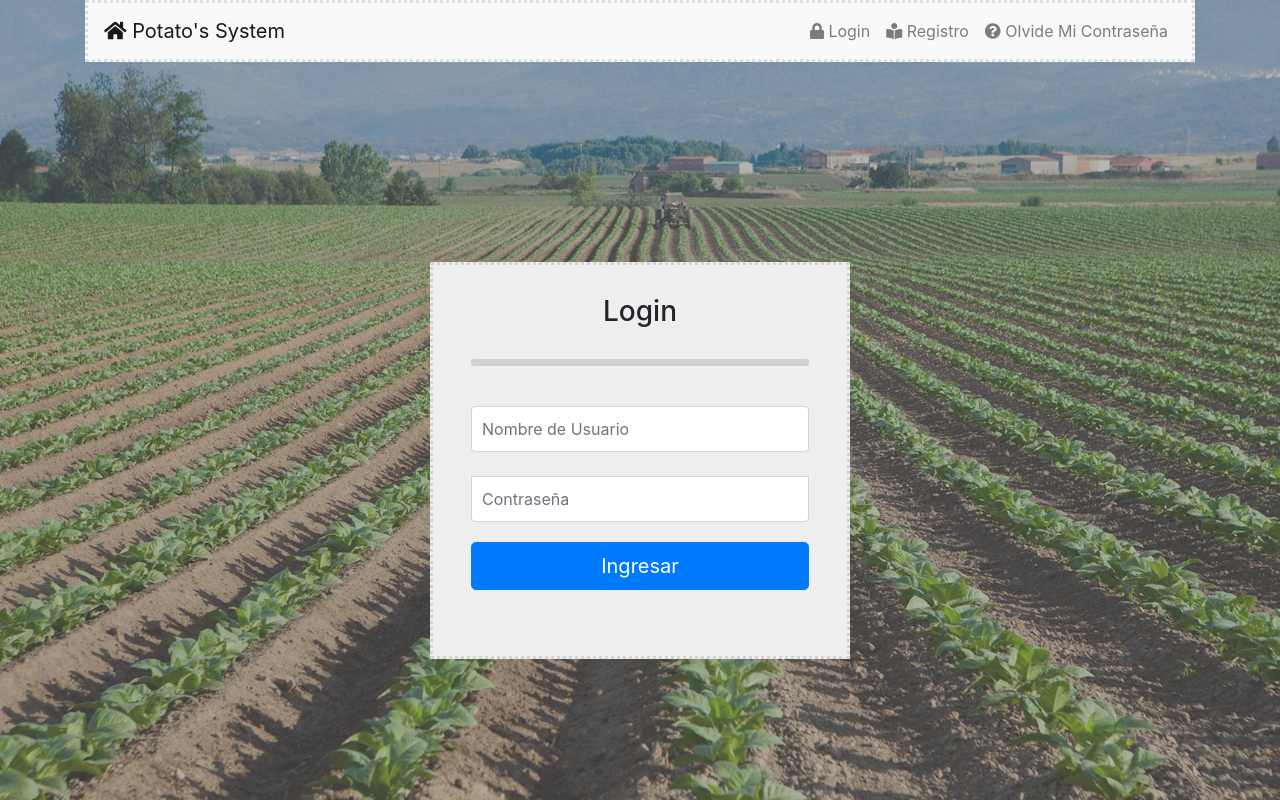
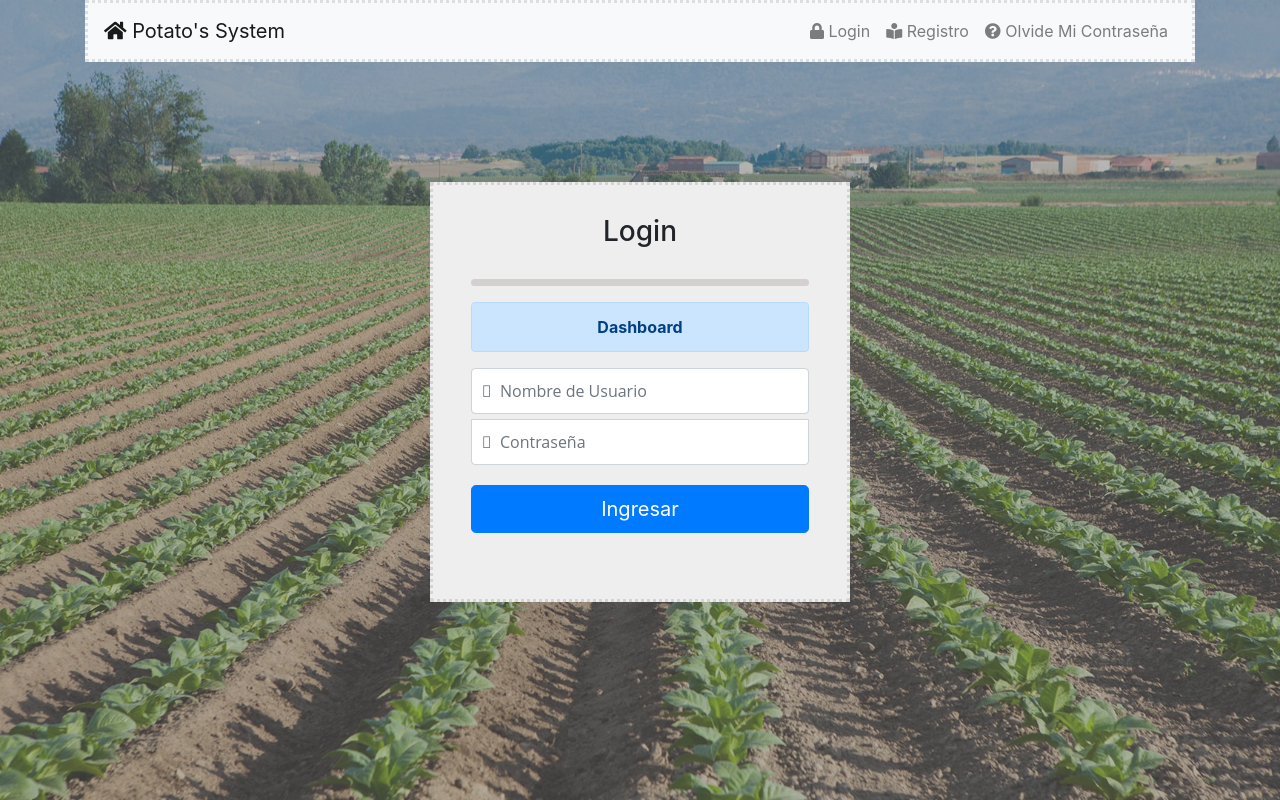
Before and after one commit to DevCamilo/FarmSystem-FrontEnd, an Angular app: page /login in a window 1280 px wide. Built offline with nearby package versions, Linux system fonts and the light colour scheme.

Commit message:
:heavy_check_mark: Add Icons From Font Awesome :heavy_check_mark:

```diff
--- a/src/app/components/home/home.component.css
+++ b/src/app/components/home/home.component.css
@@ -1,4 +1,4 @@
-.my-carousel{
+.my-carousel {
   margin-top: -80px;
 }
 
@@ -7,3 +7,6 @@
   color: rgb(255, 253, 253);
   margin-bottom: 50px;
 }
+
+.degrade {
+  }
--- a/src/app/components/home/home.component.html
+++ b/src/app/components/home/home.component.html
@@ -9,7 +9,7 @@
     <div class="carousel-item active">
       <img src="../../assets/home.jpg" class="d-block w-100" height="800px">
       <div class="carousel-caption d-none d-md-block color-carousel">
-        <h1>Lorem ipsum dolor sit</h1>
+        <h1>Potato's System</h1>
         <h4>Lorem ipsum dolor sit amet consectetur, adipisicing elit. Inventore aut incidunt itaque accusantium,
           provident, repudiandae adipisci saepe ipsam fugiat sequi cumque excepturi laborum voluptatibus deleniti
           commodi laboriosam dolore expedita at!</h4>
@@ -34,7 +34,7 @@
       </div>
     </div>
   </div>
-  <a class="carousel-control-prev" href="#carousel" role="button" data-slide="prev">
+  <a class="carousel-control-prev degrade" href="#carousel" role="button" data-slide="prev">
     <span class="carousel-control-prev-icon" aria-hidden="true"></span>
     <span class="sr-only">Previous</span>
   </a>
--- a/src/app/components/login/login.component.css
+++ b/src/app/components/login/login.component.css
@@ -4,23 +4,23 @@
   background-image: url(../../../assets/home.jpg);
   background-position: center;
   background-size: cover;
-  float:left;
-  position:relative;
-  overflow:hidden;
+  float: left;
+  position: relative;
+  overflow: hidden;
 }
 
 .filter {
   height: 100%;
   width: 100%;
-  position:absolute;
-  top:0;
-  bottom:0;
+  position: absolute;
+  top: 0;
+  bottom: 0;
   left: 0;
   background-color: rgba(110, 110, 110, 0.5);
 }
 
 .wrapper {
-  padding-top: 200px;
+  padding-top: 120px;
 }
 
 .form-login {
@@ -61,3 +61,11 @@ input[type="password"] {
   background: #D3D0CF;
   border-radius: 5px;
 }
+
+input {
+  margin-top: 5px;
+  font-family: FontAwesome, "Open Sans", Verdana, sans-serif;
+  font-style: normal;
+  font-weight: normal;
+  text-decoration: inherit;
+}
--- a/src/app/components/login/login.component.html
+++ b/src/app/components/login/login.component.html
@@ -6,13 +6,16 @@
 
                 <h3 class="form-login-heading">Login</h3>
                 <hr class="colorgraph">
-                <br>
+
+                <div class="alert alert-primary" style="text-align: center" role="alert">
+                    <strong> Dashboard </strong>
+                </div>
 
                 <input type="email" class="form-control" [(ngModel)]="user.userName" [ngModelOptions]="{standalone: true}"
-                    placeholder="Nombre de Usuario" />
-                <br>
+                    placeholder="&#xf007;  Nombre de Usuario" />
+
                 <input type="password" class="form-control" [(ngModel)]="user.password" [ngModelOptions]="{standalone: true}"
-                    placeholder="Contraseña" />
+                    placeholder="&#xf13e;  Contraseña" />
 
                 <div *ngIf="errors.errorAll" class="alert alert-danger" role="alert">
                     <strong> Debe llenar todos los campos </strong>
--- a/src/app/components/nav-login/nav-login.component.css
+++ b/src/app/components/nav-login/nav-login.component.css
@@ -1,6 +1,4 @@
 nav {
     background-color: #eee;
     border: 3px dotted rgba(0, 0, 0, 0.1);
-    z-index: 999;
-
 }
--- a/src/index.html
+++ b/src/index.html
@@ -10,7 +10,6 @@
     crossorigin="anonymous">
   <link rel="stylesheet" href="https://use.fontawesome.com/releases/v5.6.3/css/all.css" integrity="sha384-UHRtZLI+pbxtHCWp1t77Bi1L4ZtiqrqD80Kn4Z8NTSRyMA2Fd33n5dQ8lWUE00s/"
     crossorigin="anonymous">
-
 </head>
 
 <body>
```
